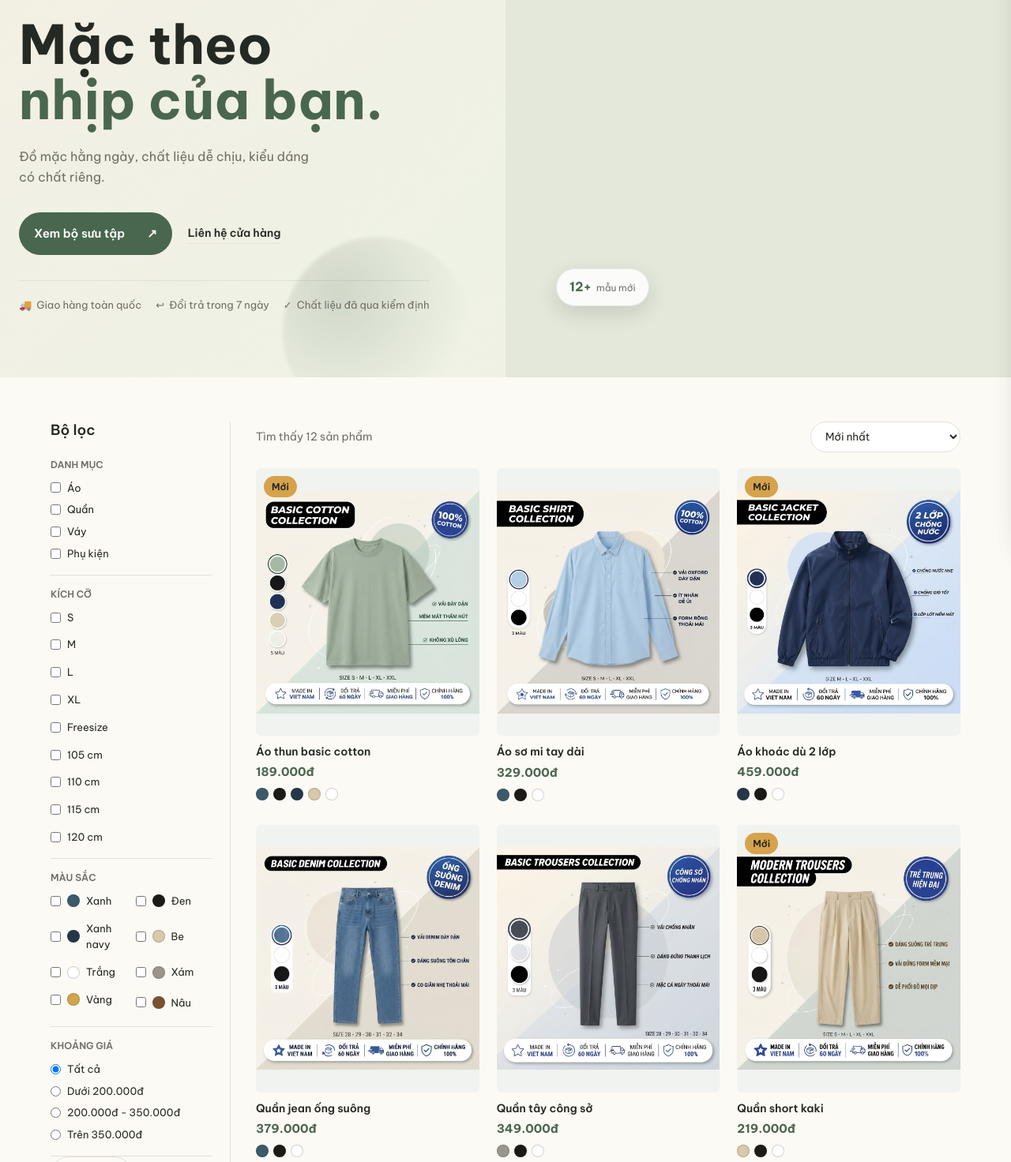
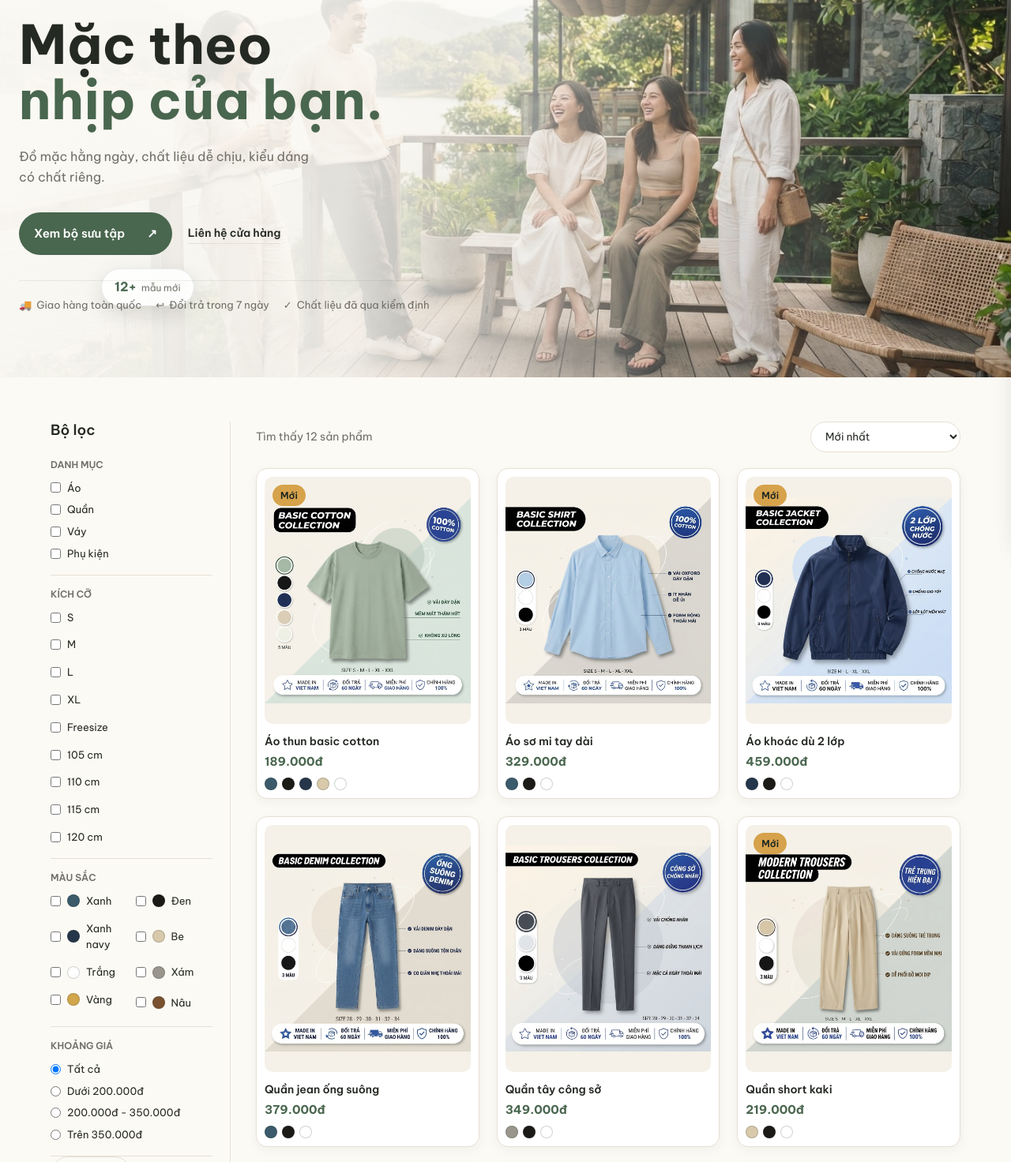
Before and after one commit to NguyenHoangPhuc1711/EndLessShop, a plain HTML site: page web-ban-quan-ao/index.html in a window 1280 px wide. Shown: the part 119-1591 px from the top of the page at 79% size. Drawn offline with Linux system fonts and the light colour scheme.

Commit message:
Refactor code structure for improved readability and maintainability

```diff
--- a/web-ban-quan-ao/css/style.css
+++ b/web-ban-quan-ao/css/style.css
@@ -501,15 +501,15 @@ img {
 
 .hero__backdrop {
   position: absolute;
-  inset: 0 0 0 auto;
+  inset: 0;
   z-index: 0;
-  width: 50%;
-  background-color: #e3e8db;
-  background-image: url("../img/header.png");
+  width: 100%;
+  background-image:
+    linear-gradient(90deg, rgba(252, 250, 245, 0.96) 0%, rgba(252, 250, 245, 0.88) 34%, rgba(252, 250, 245, 0.2) 68%, rgba(252, 250, 245, 0.04) 100%),
+    url("../../img/banner-essentials.jpg");
   background-position: center;
   background-repeat: no-repeat;
-  background-size: contain;
-  animation: heroBackdropFloat 6s ease-in-out infinite;
+  background-size: cover;
 }
 @keyframes heroBackdropFloat {
   0%, 100% { background-position: center center; }
@@ -758,20 +758,30 @@ img {
 
 .product-grid {
   display: grid;
-  grid-template-columns: repeat(3, 1fr);
-  gap: 30px 22px;
+  grid-template-columns: repeat(3, minmax(0, 1fr));
+  gap: 22px;
 }
 
 .product-card {
   cursor: pointer;
   position: relative;
+  padding: 10px;
+  border: 1px solid var(--color-border);
+  border-radius: 14px;
+  background: #fff;
+  box-shadow: 0 4px 14px rgba(25, 38, 30, 0.05);
+  transition: border-color 0.2s ease, box-shadow 0.2s ease;
+}
+.product-card:hover {
+  border-color: rgba(73, 102, 78, 0.35);
+  box-shadow: 0 10px 24px rgba(25, 38, 30, 0.1);
 }
 
 /* hiệu ứng xuất hiện dần khi cuộn tới (IntersectionObserver gắn class is-visible trong app.js) */
 .product-card.reveal {
   opacity: 0;
   transform: translateY(24px);
-  transition: opacity 0.5s ease, transform 0.5s ease;
+  transition: opacity 0.5s ease, transform 0.5s ease, border-color 0.2s ease, box-shadow 0.2s ease;
 }
 .product-card.reveal.is-visible {
   opacity: 1;
@@ -781,15 +791,14 @@ img {
 .product-card__image {
   position: relative;
   overflow: hidden;
-  border-radius: 6px;
-  margin-bottom: 10px;
+  border-radius: 10px;
+  margin-bottom: 12px;
   aspect-ratio: 5 / 6;
-  background: #f0f3ef;
+  background: #f5f1e8;
   transition: background 0.2s ease, box-shadow 0.25s ease;
 }
 .product-card:hover .product-card__image {
-  background: #e8eee8;
-  box-shadow: 0 14px 30px rgba(25, 38, 30, 0.12);
+  background: #f0ebe0;
 }
 .product-card__image img {
   width: 100%;
@@ -798,7 +807,7 @@ img {
   transition: transform 0.35s ease;
 }
 .product-card:hover .product-card__image img {
-  transform: scale(1.06);
+  transform: scale(1.03);
 }
 .product-card:hover .product-card__name {
   color: var(--color-accent);
@@ -1360,13 +1369,17 @@ img {
   .hero__inner { min-height: 460px; }
   .hero__title { font-size: 48px; }
   .hero__text { max-width: 46%; }
-  .hero__backdrop { width: 46%; }
+  .hero__backdrop {
+    background-image:
+      linear-gradient(90deg, rgba(252, 250, 245, 0.98) 0%, rgba(252, 250, 245, 0.86) 48%, rgba(252, 250, 245, 0.25) 100%),
+      url("../../img/banner-essentials.jpg");
+  }
   .hero__float-badge { left: 6%; font-size: 11px; padding: 8px 12px; }
   .shop__inner { flex-direction: column; }
   .filters { width: 100%; padding-right: 0; border-right: 0; }
   .filters h3 { margin-bottom: 0; }
   .filter-group { padding: 12px 0; }
-  .product-grid { grid-template-columns: repeat(2, 1fr); }
+  .product-grid { grid-template-columns: repeat(2, minmax(0, 1fr)); }
   .product-modal__content { flex-direction: column; }
   .search-box input { width: 140px; }
   .footer__inner { flex-wrap: wrap; gap: 24px; }
@@ -1376,7 +1389,12 @@ img {
 @media (max-width: 520px) {
   .product-grid { grid-template-columns: 1fr 1fr; gap: 16px; }
   .hero { padding: 24px 0; }
-  .hero__backdrop { inset: auto 0 0; width: 100%; height: 40%; background-size: contain; }
+  .hero__backdrop {
+    background-image:
+      linear-gradient(180deg, rgba(252, 250, 245, 0.98) 0%, rgba(252, 250, 245, 0.8) 38%, rgba(252, 250, 245, 0.16) 100%),
+      url("../../img/banner-essentials.jpg");
+    background-position: center;
+  }
   .hero__inner { align-items: flex-start; min-height: 580px; padding-top: 92px; padding-bottom: 240px; }
   .hero__text { max-width: 34ch; padding: 0; }
   .hero__eyebrow { margin-bottom: 14px; }
--- a/web-ban-quan-ao/index.html
+++ b/web-ban-quan-ao/index.html
@@ -177,8 +177,8 @@
       <div>
         <h4>Liên hệ</h4>
         <p>Email: EndlessGroup@gmail.com</p>
-        <p>Điện thoại: 0971438198</p>
-        <p>Địa chỉ: 84, Đường ABC, Hà Nội</p>
+        <p>Điện thoại: 0389699762</p>
+        <p>Địa chỉ: 120 yên lãng, quận Ba Đình, Hà Nội</p>
       </div>
       <div>
         <h4>Chính sách</h4>
```
Also changed, not shown: img/banner-essentials.jpg (added).
